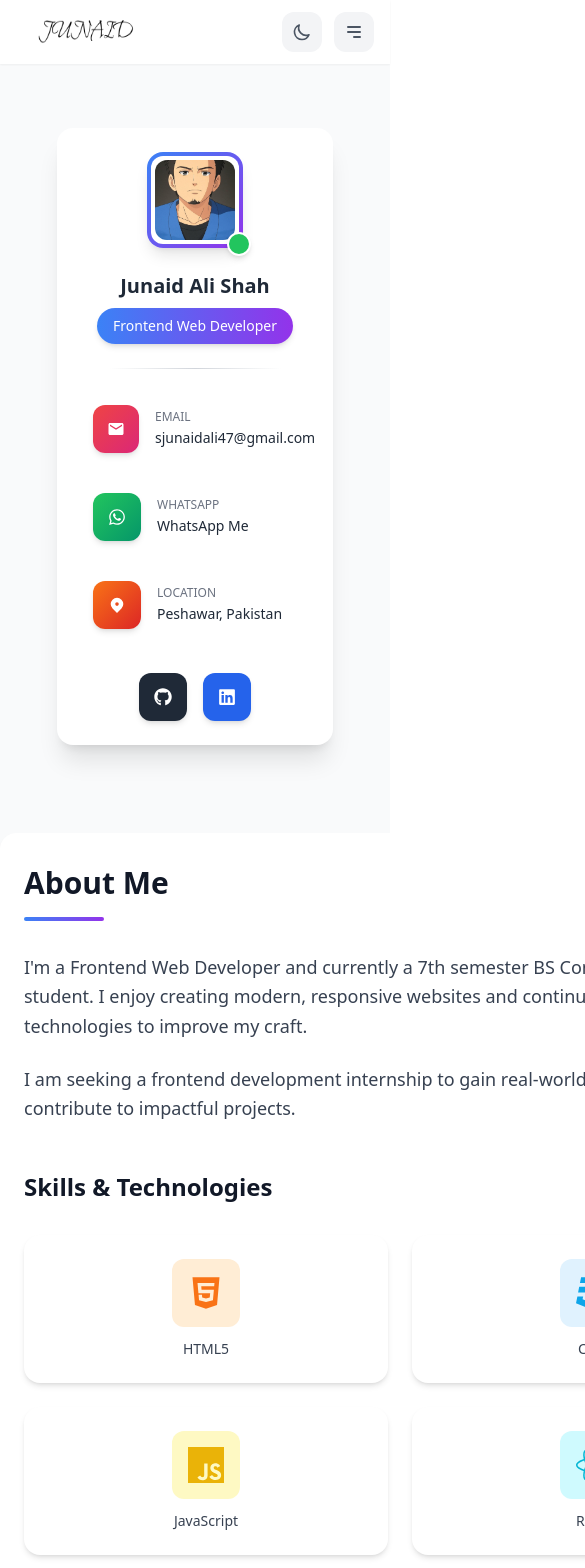
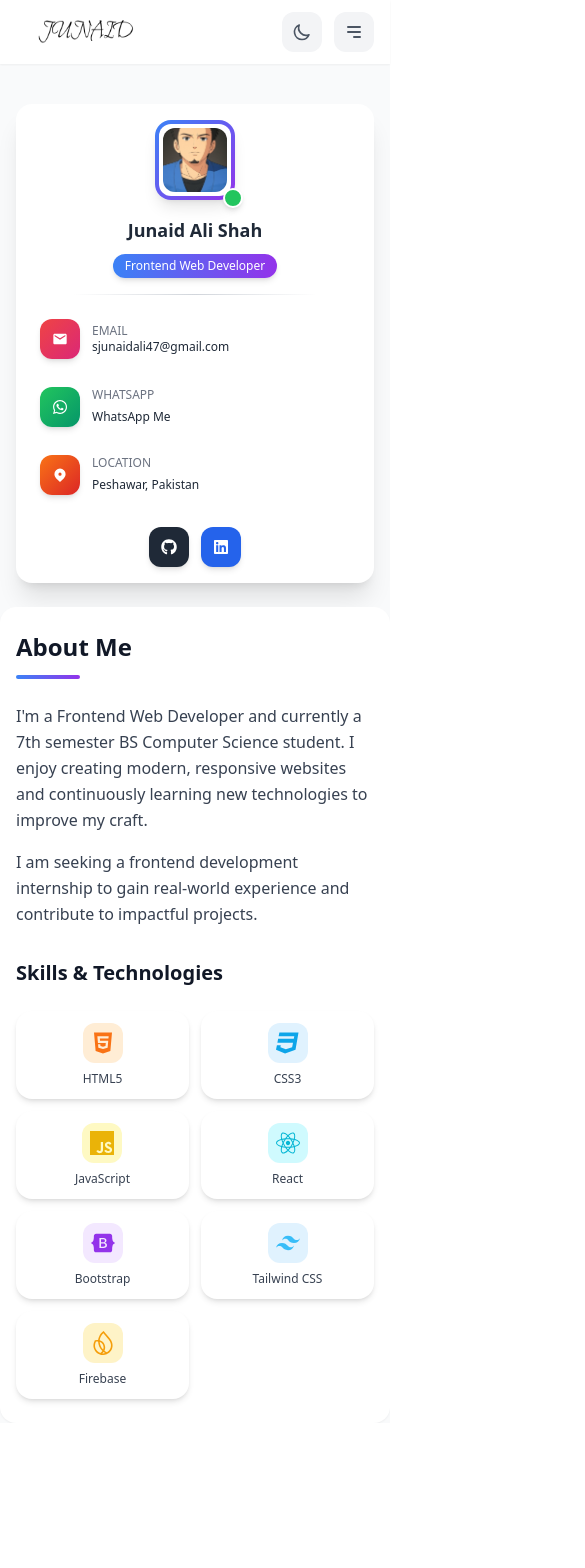
Before and after one commit to Junaidalishah/Junaid-Portfolio, a React (Vite) app: page /about in a window 390 px wide. Shown: the top 1568 px of the page, 585 px wide, since content can reach past the window. After the commit the page ends 1423 px from the top, so only its background shows below. Built offline with nearby package versions, Linux system fonts and the light colour scheme.

Commit message:
Fix Portfolio Responsiveness

```diff
--- a/src/pages/About.jsx
+++ b/src/pages/About.jsx
@@ -5,139 +5,139 @@ import { SiFirebase, SiJavascript, SiTailwindcss } from "react-icons/si";
 function About() {
   return (
     <div className="text-gray-800 dark:text-white">
-      <div className="mb-8">
-        <h1 className="mb-4 text-3xl font-bold text-gray-900 dark:text-white lg:text-4xl">
+      <div className="mb-6 sm:mb-8">
+        <h1 className="mb-3 text-2xl font-bold text-gray-900 sm:mb-4 sm:text-3xl lg:text-4xl dark:text-white">
           About Me
         </h1>
-        <div className="h-1 w-20 rounded-full bg-gradient-to-r from-blue-500 to-purple-600"></div>
+        <div className="h-1 w-16 rounded-full bg-gradient-to-r from-blue-500 to-purple-600 sm:w-20"></div>
       </div>
 
-      <div className="mb-12 space-y-6">
-        <p className="text-lg leading-relaxed text-gray-700 dark:text-gray-300">
+      <div className="mb-8 space-y-4 sm:mb-12 sm:space-y-6">
+        <p className="text-base leading-relaxed text-gray-700 sm:text-lg dark:text-gray-300">
           I'm a Frontend Web Developer and currently a 7th semester BS Computer
           Science student. I enjoy creating modern, responsive websites and
           continuously learning new technologies to improve my craft.
         </p>
-        <p className="text-lg leading-relaxed text-gray-700 dark:text-gray-300">
+        <p className="text-base leading-relaxed text-gray-700 sm:text-lg dark:text-gray-300">
           I am seeking a frontend development internship to gain real-world
           experience and contribute to impactful projects.
         </p>
       </div>
 
-      <div className="mb-8">
-        <h2 className="mb-6 text-2xl font-bold text-gray-900 dark:text-white lg:text-3xl">
+      <div className="mb-6 sm:mb-8">
+        <h2 className="mb-4 text-xl font-bold text-gray-900 sm:mb-6 sm:text-2xl lg:text-3xl dark:text-white">
           Skills & Technologies
         </h2>
       </div>
 
-      <div className="grid grid-cols-2 gap-6 sm:grid-cols-3 lg:grid-cols-4">
-        <div className="group flex flex-col items-center gap-3 rounded-2xl bg-white p-6 shadow-md transition-all duration-300 hover:scale-105 hover:shadow-xl dark:bg-gray-700">
+      <div className="grid grid-cols-2 gap-3 sm:grid-cols-3 sm:gap-4 lg:grid-cols-4 lg:gap-6">
+        <div className="group flex flex-col items-center gap-2 rounded-2xl bg-white p-3 shadow-md transition-all duration-300 hover:scale-105 hover:shadow-xl sm:gap-3 sm:p-4 lg:p-6 dark:bg-gray-700">
           <a
             href="https://developer.mozilla.org/en-US/docs/Web/HTML"
             target="_blank"
             rel="noopener noreferrer"
-            className="flex flex-col items-center gap-3"
+            className="flex flex-col items-center gap-2 sm:gap-3"
           >
-            <div className="rounded-xl bg-orange-100 p-4 transition-colors duration-300 group-hover:bg-orange-200 dark:bg-orange-900/30">
-              <FaHtml5 className="text-4xl text-orange-500 lg:text-5xl" />
+            <div className="rounded-xl bg-orange-100 p-2 transition-colors duration-300 group-hover:bg-orange-200 sm:p-3 lg:p-4 dark:bg-orange-900/30">
+              <FaHtml5 className="text-2xl text-orange-500 sm:text-3xl lg:text-4xl xl:text-5xl" />
             </div>
-            <span className="text-sm font-medium text-gray-700 transition-colors duration-300 hover:text-orange-500 dark:text-gray-300">
+            <span className="text-xs font-medium text-gray-700 transition-colors duration-300 hover:text-orange-500 sm:text-sm dark:text-gray-300">
               HTML5
             </span>
           </a>
         </div>
 
-        <div className="group flex flex-col items-center gap-3 rounded-2xl bg-white p-6 shadow-md transition-all duration-300 hover:scale-105 hover:shadow-xl dark:bg-gray-700">
+        <div className="group flex flex-col items-center gap-2 rounded-2xl bg-white p-3 shadow-md transition-all duration-300 hover:scale-105 hover:shadow-xl sm:gap-3 sm:p-4 lg:p-6 dark:bg-gray-700">
           <a
             href="https://developer.mozilla.org/en-US/docs/Web/CSS"
             target="_blank"
             rel="noopener noreferrer"
-            className="flex flex-col items-center gap-3"
+            className="flex flex-col items-center gap-2 sm:gap-3"
           >
-            <div className="rounded-xl bg-sky-100 p-4 transition-colors duration-300 group-hover:bg-sky-200 dark:bg-sky-900/30">
-              <FaCss3 className="text-4xl text-sky-500 lg:text-5xl" />
+            <div className="rounded-xl bg-sky-100 p-2 transition-colors duration-300 group-hover:bg-sky-200 sm:p-3 lg:p-4 dark:bg-sky-900/30">
+              <FaCss3 className="text-2xl text-sky-500 sm:text-3xl lg:text-4xl xl:text-5xl" />
             </div>
-            <span className="text-sm font-medium text-gray-700 transition-colors duration-300 hover:text-sky-500 dark:text-gray-300">
+            <span className="text-xs font-medium text-gray-700 transition-colors duration-300 hover:text-sky-500 sm:text-sm dark:text-gray-300">
               CSS3
             </span>
           </a>
         </div>
 
-        <div className="group flex flex-col items-center gap-3 rounded-2xl bg-white p-6 shadow-md transition-all duration-300 hover:scale-105 hover:shadow-xl dark:bg-gray-700">
+        <div className="group flex flex-col items-center gap-2 rounded-2xl bg-white p-3 shadow-md transition-all duration-300 hover:scale-105 hover:shadow-xl sm:gap-3 sm:p-4 lg:p-6 dark:bg-gray-700">
           <a
             href="https://developer.mozilla.org/en-US/docs/Web/JavaScript"
             target="_blank"
             rel="noopener noreferrer"
-            className="flex flex-col items-center gap-3"
+            className="flex flex-col items-center gap-2 sm:gap-3"
           >
-            <div className="rounded-xl bg-yellow-100 p-4 transition-colors duration-300 group-hover:bg-yellow-200 dark:bg-yellow-900/30">
-              <SiJavascript className="text-4xl text-yellow-500 lg:text-5xl" />
+            <div className="rounded-xl bg-yellow-100 p-2 transition-colors duration-300 group-hover:bg-yellow-200 sm:p-3 lg:p-4 dark:bg-yellow-900/30">
+              <SiJavascript className="text-2xl text-yellow-500 sm:text-3xl lg:text-4xl xl:text-5xl" />
             </div>
-            <span className="text-sm font-medium text-gray-700 transition-colors duration-300 hover:text-yellow-500 dark:text-gray-300">
+            <span className="text-xs font-medium text-gray-700 transition-colors duration-300 hover:text-yellow-500 sm:text-sm dark:text-gray-300">
               JavaScript
             </span>
           </a>
         </div>
 
-        <div className="group flex flex-col items-center gap-3 rounded-2xl bg-white p-6 shadow-md transition-all duration-300 hover:scale-105 hover:shadow-xl dark:bg-gray-700">
+        <div className="group flex flex-col items-center gap-2 rounded-2xl bg-white p-3 shadow-md transition-all duration-300 hover:scale-105 hover:shadow-xl sm:gap-3 sm:p-4 lg:p-6 dark:bg-gray-700">
           <a
             href="https://react.dev/"
             target="_blank"
             rel="noopener noreferrer"
-            className="flex flex-col items-center gap-3"
+            className="flex flex-col items-center gap-2 sm:gap-3"
           >
-            <div className="rounded-xl bg-cyan-100 p-4 transition-colors duration-300 group-hover:bg-cyan-200 dark:bg-cyan-900/30">
-              <FaReact className="text-4xl text-cyan-500 lg:text-5xl" />
+            <div className="rounded-xl bg-cyan-100 p-2 transition-colors duration-300 group-hover:bg-cyan-200 sm:p-3 lg:p-4 dark:bg-cyan-900/30">
+              <FaReact className="text-2xl text-cyan-500 sm:text-3xl lg:text-4xl xl:text-5xl" />
             </div>
-            <span className="text-sm font-medium text-gray-700 transition-colors duration-300 hover:text-cyan-500 dark:text-gray-300">
+            <span className="text-xs font-medium text-gray-700 transition-colors duration-300 hover:text-cyan-500 sm:text-sm dark:text-gray-300">
               React
             </span>
           </a>
         </div>
 
-        <div className="group flex flex-col items-center gap-3 rounded-2xl bg-white p-6 shadow-md transition-all duration-300 hover:scale-105 hover:shadow-xl dark:bg-gray-700">
+        <div className="group flex flex-col items-center gap-2 rounded-2xl bg-white p-3 shadow-md transition-all duration-300 hover:scale-105 hover:shadow-xl sm:gap-3 sm:p-4 lg:p-6 dark:bg-gray-700">
           <a
             href="https://getbootstrap.com/"
             target="_blank"
             rel="noopener noreferrer"
-            className="flex flex-col items-center gap-3"
+            className="flex flex-col items-center gap-2 sm:gap-3"
           >
-            <div className="rounded-xl bg-purple-100 p-4 transition-colors duration-300 group-hover:bg-purple-200 dark:bg-purple-900/30">
-              <FaBootstrap className="text-4xl text-purple-600 lg:text-5xl" />
+            <div className="rounded-xl bg-purple-100 p-2 transition-colors duration-300 group-hover:bg-purple-200 sm:p-3 lg:p-4 dark:bg-purple-900/30">
+              <FaBootstrap className="text-2xl text-purple-600 sm:text-3xl lg:text-4xl xl:text-5xl" />
             </div>
-            <span className="text-sm font-medium text-gray-700 transition-colors duration-300 hover:text-purple-600 dark:text-gray-300">
+            <span className="text-xs font-medium text-gray-700 transition-colors duration-300 hover:text-purple-600 sm:text-sm dark:text-gray-300">
               Bootstrap
             </span>
           </a>
         </div>
 
-        <div className="group flex flex-col items-center gap-3 rounded-2xl bg-white p-6 shadow-md transition-all duration-300 hover:scale-105 hover:shadow-xl dark:bg-gray-700">
+        <div className="group flex flex-col items-center gap-2 rounded-2xl bg-white p-3 shadow-md transition-all duration-300 hover:scale-105 hover:shadow-xl sm:gap-3 sm:p-4 lg:p-6 dark:bg-gray-700">
           <a
             href="https://tailwindcss.com/docs/installation/using-vite"
             target="_blank"
             rel="noopener noreferrer"
-            className="flex flex-col items-center gap-3"
+            className="flex flex-col items-center gap-2 sm:gap-3"
           >
-            <div className="rounded-xl bg-sky-100 p-4 transition-colors duration-300 group-hover:bg-sky-200 dark:bg-sky-900/30">
-              <SiTailwindcss className="text-4xl text-sky-400 lg:text-5xl" />
+            <div className="rounded-xl bg-sky-100 p-2 transition-colors duration-300 group-hover:bg-sky-200 sm:p-3 lg:p-4 dark:bg-sky-900/30">
+              <SiTailwindcss className="text-2xl text-sky-400 sm:text-3xl lg:text-4xl xl:text-5xl" />
             </div>
-            <span className="text-sm font-medium text-gray-700 transition-colors duration-300 hover:text-sky-400 dark:text-gray-300">
+            <span className="text-xs font-medium text-gray-700 transition-colors duration-300 hover:text-sky-400 sm:text-sm dark:text-gray-300">
               Tailwind CSS
             </span>
           </a>
         </div>
 
-        <div className="group flex flex-col items-center gap-3 rounded-2xl bg-white p-6 shadow-md transition-all duration-300 hover:scale-105 hover:shadow-xl dark:bg-gray-700">
+        <div className="group flex flex-col items-center gap-2 rounded-2xl bg-white p-3 shadow-md transition-all duration-300 hover:scale-105 hover:shadow-xl sm:gap-3 sm:p-4 lg:p-6 dark:bg-gray-700">
           <a
             href="https://firebase.google.com/"
             target="_blank"
             rel="noopener noreferrer"
-            className="flex flex-col items-center gap-3"
+            className="flex flex-col items-center gap-2 sm:gap-3"
           >
-            <div className="rounded-xl bg-amber-100 p-4 transition-colors duration-300 group-hover:bg-amber-200 dark:bg-amber-900/30">
-              <SiFirebase className="text-4xl text-amber-500 lg:text-5xl" />
+            <div className="rounded-xl bg-amber-100 p-2 transition-colors duration-300 group-hover:bg-amber-200 sm:p-3 lg:p-4 dark:bg-amber-900/30">
+              <SiFirebase className="text-2xl text-amber-500 sm:text-3xl lg:text-4xl xl:text-5xl" />
             </div>
-            <span className="text-sm font-medium text-gray-700 transition-colors duration-300 hover:text-amber-500 dark:text-gray-300">
+            <span className="text-xs font-medium text-gray-700 transition-colors duration-300 hover:text-amber-500 sm:text-sm dark:text-gray-300">
               Firebase
             </span>
           </a>
--- a/src/pages/AppLayout.jsx
+++ b/src/pages/AppLayout.jsx
@@ -10,7 +10,7 @@ function AppLayout() {
       <div className="grid min-h-screen grid-cols-1 grid-rows-[auto_auto_1fr] pt-16 lg:grid-cols-[28rem_1fr] lg:grid-rows-[auto_1fr]">
         <Sidebar />
 
-        <main className="mx-auto mr-40 mt-16 w-[800px] max-w-4xl rounded-2xl bg-white px-6 py-8 shadow-sm lg:py-12 dark:bg-gray-800">
+        <main className="mx-auto w-full max-w-4xl rounded-2xl bg-white px-4 py-6 shadow-sm sm:px-6 sm:py-8 lg:mx-8 lg:mt-16 lg:px-8 lg:py-12 dark:bg-gray-800">
           <Outlet />
         </main>
       </div>
--- a/src/pages/Sidebar.jsx
+++ b/src/pages/Sidebar.jsx
@@ -5,54 +5,54 @@ import { HiLocationMarker } from "react-icons/hi";
 
 function Sidebar() {
   return (
-    <div className="row-span-full mt-10 from-gray-50 to-gray-100 px-4 py-6 lg:px-6 dark:from-gray-800 dark:to-gray-900">
+    <div className="row-span-full mt-4 px-4 py-6 lg:mt-10 lg:px-6 dark:from-gray-800 dark:to-gray-900">
       <div className="flex justify-center">
-        <div className="w-[276px] max-w-sm rounded-2xl bg-white p-6 shadow-xl transition-all duration-300 hover:shadow-2xl lg:p-8 dark:bg-gray-700">
-          <div className="mb-6 flex justify-center">
+        <div className="w-full max-w-sm rounded-2xl bg-white p-4 shadow-xl transition-all duration-300 hover:shadow-2xl sm:p-6 lg:w-[276px] lg:p-8 dark:bg-gray-700">
+          <div className="mb-4 flex justify-center lg:mb-6">
             <div className="relative">
-              <div className="h-24 w-24 overflow-hidden rounded-2xl bg-gradient-to-br from-blue-500 to-purple-600 p-1 shadow-lg lg:h-28 lg:w-28">
+              <div className="h-20 w-20 overflow-hidden rounded-2xl bg-gradient-to-br from-blue-500 to-purple-600 p-1 shadow-lg sm:h-24 sm:w-24 lg:h-28 lg:w-28">
                 <div className="h-full w-full rounded-xl bg-white p-1">
                   <Logo />
                 </div>
               </div>
-              <div className="absolute -bottom-2 -right-2 h-6 w-6 rounded-full border-2 border-white bg-green-500 shadow-md"></div>
+              <div className="absolute -bottom-2 -right-2 h-5 w-5 rounded-full border-2 border-white bg-green-500 shadow-md sm:h-6 sm:w-6"></div>
             </div>
           </div>
 
-          <div className="mb-6 text-center">
-            <h1 className="mb-2 text-xl font-bold text-gray-800 lg:text-2xl dark:text-white">
+          <div className="mb-4 text-center lg:mb-6">
+            <h1 className="mb-2 text-lg font-bold text-gray-800 sm:text-xl lg:text-2xl dark:text-white">
               Junaid Ali Shah
             </h1>
-            <span className="inline-block rounded-full bg-gradient-to-r from-blue-500 to-purple-600 px-4 py-2 text-sm font-medium text-white shadow-md">
+            <span className="inline-block rounded-full bg-gradient-to-r from-blue-500 to-purple-600 px-3 py-1 text-xs font-medium text-white shadow-md sm:px-4 sm:py-2 sm:text-sm">
               Frontend Web Developer
             </span>
           </div>
 
-          <div className="mb-6 flex justify-center">
+          <div className="mb-4 flex justify-center lg:mb-6">
             <div className="h-px w-3/4 bg-gradient-to-r from-transparent via-gray-300 to-transparent dark:via-gray-600"></div>
           </div>
 
-          <div className="space-y-4">
-            <div className="group flex items-center gap-4 rounded-xl p-3 transition-all duration-200 hover:bg-gray-50 dark:hover:bg-gray-600">
-              <div className="flex h-12 w-12 items-center justify-center rounded-xl bg-gradient-to-br from-red-500 to-pink-600 shadow-md transition-transform duration-200 group-hover:scale-110">
-                <MdEmail className="w-[46px] text-lg text-white" />
+          <div className="space-y-3 sm:space-y-4">
+            <div className="group flex items-center gap-3 rounded-xl p-2 transition-all duration-200 hover:bg-gray-50 sm:gap-4 sm:p-3 dark:hover:bg-gray-600">
+              <div className="flex h-10 w-10 items-center justify-center rounded-xl bg-gradient-to-br from-red-500 to-pink-600 shadow-md transition-transform duration-200 group-hover:scale-110 sm:h-12 sm:w-12">
+                <MdEmail className="text-base text-white sm:text-lg sm:w-[46px]" />
               </div>
-              <div className="flex-1">
+              <div className="flex-1 min-w-0">
                 <p className="text-xs font-medium text-gray-500 dark:text-gray-400">
                   EMAIL
                 </p>
                 <a
                   href="mailto:sjunaidali47@gmail.com"
-                  className="text-sm font-medium text-gray-800 transition-colors duration-200 hover:text-blue-600 dark:text-gray-200 dark:hover:text-blue-400"
+                  className="block truncate text-xs font-medium text-gray-800 transition-colors duration-200 hover:text-blue-600 sm:text-sm dark:text-gray-200 dark:hover:text-blue-400"
                 >
                   sjunaidali47@gmail.com
                 </a>
               </div>
             </div>
 
-            <div className="group flex items-center gap-4 rounded-xl p-3 transition-all duration-200 hover:bg-gray-50 dark:hover:bg-gray-600">
-              <div className="flex h-12 w-12 items-center justify-center rounded-xl bg-gradient-to-br from-green-500 to-emerald-600 shadow-md transition-transform duration-200 group-hover:scale-110">
-                <FaWhatsapp className="text-lg text-white" />
+            <div className="group flex items-center gap-3 rounded-xl p-2 transition-all duration-200 hover:bg-gray-50 sm:gap-4 sm:p-3 dark:hover:bg-gray-600">
+              <div className="flex h-10 w-10 items-center justify-center rounded-xl bg-gradient-to-br from-green-500 to-emerald-600 shadow-md transition-transform duration-200 group-hover:scale-110 sm:h-12 sm:w-12">
+                <FaWhatsapp className="text-base text-white sm:text-lg" />
               </div>
               <div className="flex-1">
                 <p className="text-xs font-medium text-gray-500 dark:text-gray-400">
@@ -62,16 +62,16 @@ function Sidebar() {
                   href="https://wa.me/923102991736?text=Hi%20Junaid%2C%20I%20saw%20your%20portfolio"
                   target="_blank"
                   rel="noopener noreferrer"
-                  className="text-sm font-medium text-gray-800 transition-colors duration-200 hover:text-green-600 dark:text-gray-200 dark:hover:text-green-400"
+                  className="text-xs font-medium text-gray-800 transition-colors duration-200 hover:text-green-600 sm:text-sm dark:text-gray-200 dark:hover:text-green-400"
                 >
                   WhatsApp Me
                 </a>
               </div>
             </div>
 
-            <div className="group flex items-center gap-4 rounded-xl p-3 transition-all duration-200 hover:bg-gray-50 dark:hover:bg-gray-600">
-              <div className="flex h-12 w-12 items-center justify-center rounded-xl bg-gradient-to-br from-orange-500 to-red-600 shadow-md transition-transform duration-200 group-hover:scale-110">
-                <HiLocationMarker className="text-lg text-white" />
+            <div className="group flex items-center gap-3 rounded-xl p-2 transition-all duration-200 hover:bg-gray-50 sm:gap-4 sm:p-3 dark:hover:bg-gray-600">
+              <div className="flex h-10 w-10 items-center justify-center rounded-xl bg-gradient-to-br from-orange-500 to-red-600 shadow-md transition-transform duration-200 group-hover:scale-110 sm:h-12 sm:w-12">
+                <HiLocationMarker className="text-base text-white sm:text-lg" />
               </div>
               <div className="flex-1">
                 <p className="text-xs font-medium text-gray-500 dark:text-gray-400">
@@ -81,7 +81,7 @@ function Sidebar() {
                   href="https://www.google.com/maps?q=Peshawar+Pakistan"
                   target="_blank"
                   rel="noopener noreferrer"
-                  className="text-sm font-medium text-gray-800 transition-colors duration-200 hover:text-orange-600 dark:text-gray-200 dark:hover:text-orange-400"
+                  className="text-xs font-medium text-gray-800 transition-colors duration-200 hover:text-orange-600 sm:text-sm dark:text-gray-200 dark:hover:text-orange-400"
                 >
                   Peshawar, Pakistan
                 </a>
@@ -89,22 +89,22 @@ function Sidebar() {
             </div>
           </div>
 
-          <div className="mt-8 flex justify-center space-x-4">
+          <div className="mt-6 flex justify-center space-x-3 sm:space-x-4 lg:mt-8">
             <a
               href="https://github.com/Junaidalishah"
               target="_blank"
               rel="noopener noreferrer"
-              className="flex h-12 w-12 items-center justify-center rounded-xl bg-gray-800 text-white shadow-md transition-all duration-200 hover:scale-110 hover:bg-gray-700 dark:bg-gray-600 dark:hover:bg-gray-500"
+              className="flex h-10 w-10 items-center justify-center rounded-xl bg-gray-800 text-white shadow-md transition-all duration-200 hover:scale-110 hover:bg-gray-700 sm:h-12 sm:w-12 dark:bg-gray-600 dark:hover:bg-gray-500"
             >
-              <FaGithub className="text-lg" />
+              <FaGithub className="text-base sm:text-lg" />
             </a>
             <a
               href="https://www.linkedin.com/in/junaid-ali-dev/"
               target="_blank"
               rel="noopener noreferrer"
-              className="flex h-12 w-12 items-center justify-center rounded-xl bg-blue-600 text-white shadow-md transition-all duration-200 hover:scale-110 hover:bg-blue-700"
+              className="flex h-10 w-10 items-center justify-center rounded-xl bg-blue-600 text-white shadow-md transition-all duration-200 hover:scale-110 hover:bg-blue-700 sm:h-12 sm:w-12"
             >
-              <FaLinkedin className="text-lg" />
+              <FaLinkedin className="text-base sm:text-lg" />
             </a>
           </div>
         </div>
```
Also changed, not shown: src/pages/Contacts.jsx (+14 -14 lines), src/pages/Projects.jsx (+15 -15 lines), src/pages/Resume.jsx (+36 -36 lines).
